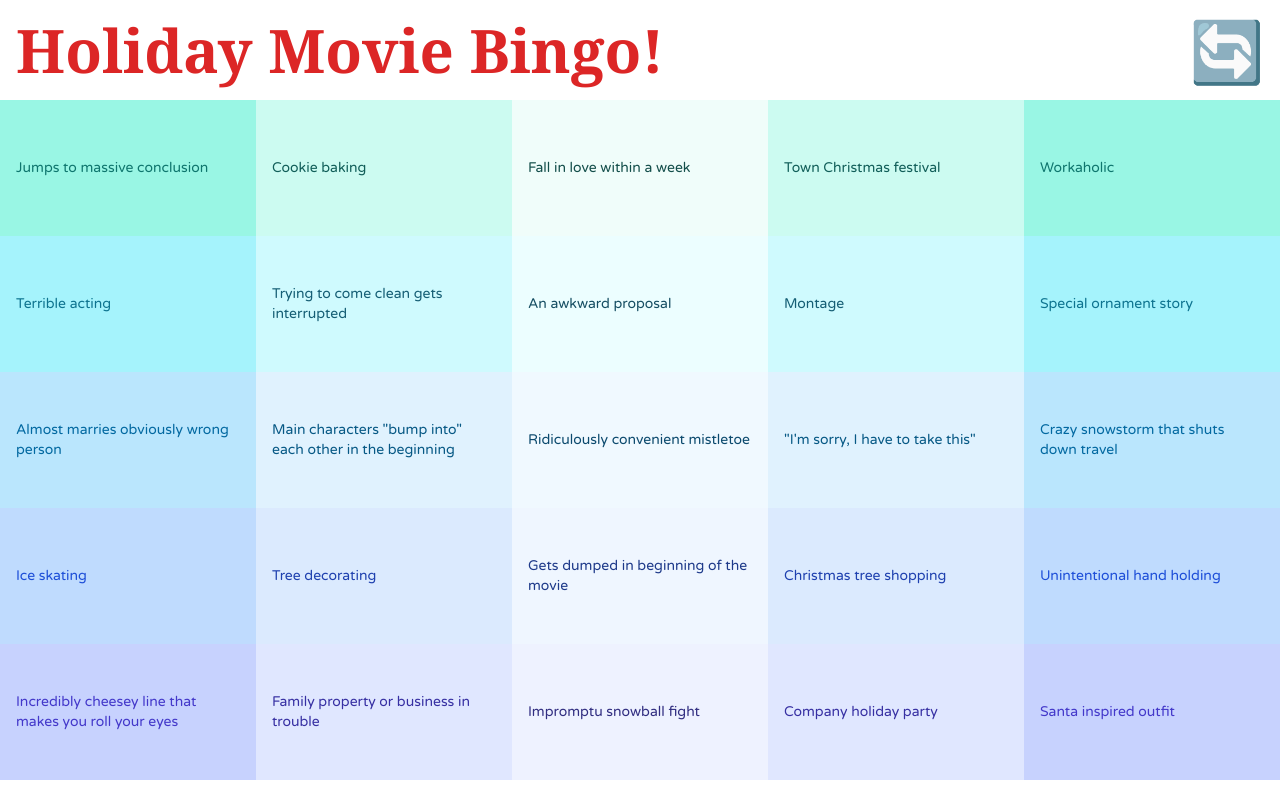
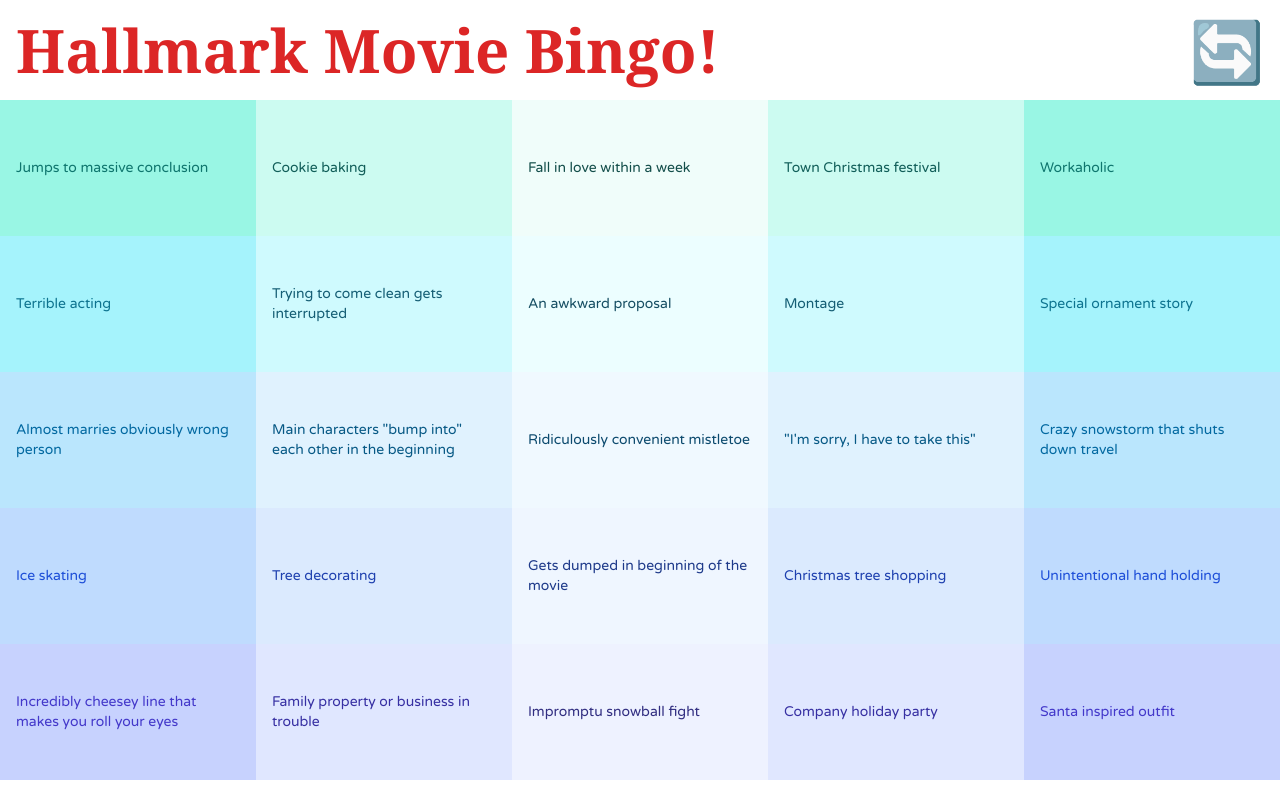
Before and after one commit to JoshuaSoileau/Bingo, a React (Create React App) app: page / in a window 1280 px wide. Built offline with nearby package versions, Linux system fonts and the light colour scheme; what @tailwindcss/typography would draw is missing.

Commit message:
Changes holiday to Hallmark

```diff
--- a/src/App.js
+++ b/src/App.js
@@ -30,7 +30,7 @@
       />
 
       <h1 className="px-4 font-serif font-extrabold text-lg md:text-5xl lg:text-6xl text-red-600 flex justify-between">
-        <strong>Holiday Movie Bingo!</strong>
+        <strong>Hallmark Movie Bingo!</strong>
         <button
           type="button"
           onClick={() => {
```
